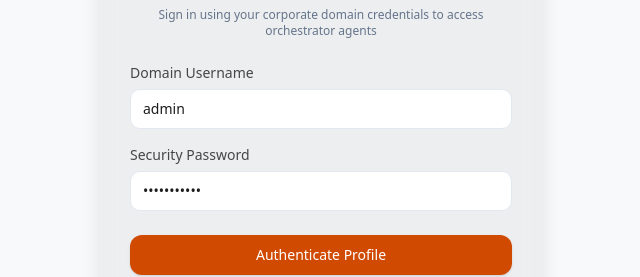
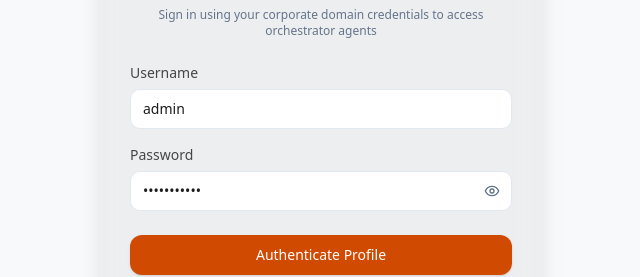
Before and after one commit to Aiinhome-Aivista/new_agent_1_FE, a React (Vite) app: page /login in a window 1280 px wide. Shown: the part 198-475 px from the top of the page, without its empty margins (319-959 px from the left). Built offline with nearby package versions, Linux system fonts and the light colour scheme.

Commit message:
pptx enhanced

```diff
--- a/src/components/TechSelectionModal.tsx
+++ b/src/components/TechSelectionModal.tsx
@@ -73,9 +73,17 @@ export const TechSelectionModal: React.FC<TechSelectionModalProps> = ({ isOpen,
             setChatExplanation(ir.chat_explanation || 'Based on requirements and constraints, I have analyzed the document and prepared 3 optimal technology packages.');
 
             // Set advanced options
-            const rOpts = Array.isArray(ir.rag_options) ? ir.rag_options : [];
-            const gOpts = Array.isArray(ir.guardrail_options) ? ir.guardrail_options : [];
-            const aOpts = Array.isArray(ir.action_engine_options) ? ir.action_engine_options : [];
+            const sortFn = (a: any, b: any) => {
+              const aMentioned = a.name.toLowerCase().includes("mentioned in hla");
+              const bMentioned = b.name.toLowerCase().includes("mentioned in hla");
+              if (aMentioned && !bMentioned) return -1;
+              if (!aMentioned && bMentioned) return 1;
+              return 0;
+            };
+
+            const rOpts = Array.isArray(ir.rag_options) ? ir.rag_options.sort(sortFn) : [];
+            const gOpts = Array.isArray(ir.guardrail_options) ? ir.guardrail_options.sort(sortFn) : [];
+            const aOpts = Array.isArray(ir.action_engine_options) ? ir.action_engine_options.sort(sortFn) : [];
 
             setRagOptions(rOpts);
             if (rOpts.length > 0) setSelectedRag(rOpts[0].id);
@@ -177,9 +185,10 @@ export const TechSelectionModal: React.FC<TechSelectionModalProps> = ({ isOpen,
   };
 
   // Helper to render basic markdown bolding & lists into React elements
-  const renderMarkdown = (text: string) => {
+  const renderMarkdown = (text: any) => {
     if (!text) return null;
-    let formatted = text.replace(/\*\*(.*?)\*\*/g, '<strong>$1</strong>');
+    const strText = Array.isArray(text) ? text.join('\n') : String(text);
+    let formatted = strText.replace(/\*\*(.*?)\*\*/g, '<strong>$1</strong>');
 
     const lines = formatted.split('\n');
     return lines.map((line, idx) => {
@@ -407,7 +416,7 @@ export const TechSelectionModal: React.FC<TechSelectionModalProps> = ({ isOpen,
                     <div className="flex flex-col gap-3">
                       {ragOptions.map((opt, i) => {
                         const isSelected = selectedRag === opt.id;
-                        const isRecommended = i === 0;
+                        const isRecommended = opt.name.toLowerCase().includes("mentioned in hla") || (i === 0 && !ragOptions.some(o => o.name.toLowerCase().includes("mentioned in hla")));
                         return (
                           <div
                             key={opt.id}
@@ -474,7 +483,7 @@ export const TechSelectionModal: React.FC<TechSelectionModalProps> = ({ isOpen,
                     <div className="flex flex-col gap-3">
                       {guardrailOptions.map((opt, i) => {
                         const isSelected = selectedGuardrail === opt.id;
-                        const isRecommended = i === 0;
+                        const isRecommended = opt.name.toLowerCase().includes("mentioned in hla") || (i === 0 && !guardrailOptions.some(o => o.name.toLowerCase().includes("mentioned in hla")));
                         return (
                           <div
                             key={opt.id}
@@ -539,7 +548,7 @@ export const TechSelectionModal: React.FC<TechSelectionModalProps> = ({ isOpen,
                     <div className="flex flex-col gap-3">
                       {actionEngineOptions.map((opt, i) => {
                         const isSelected = selectedActionEngine === opt.id;
-                        const isRecommended = i === 0;
+                        const isRecommended = opt.name.toLowerCase().includes("mentioned in hla") || (i === 0 && !actionEngineOptions.some(o => o.name.toLowerCase().includes("mentioned in hla")));
                         return (
                           <div
                             key={opt.id}
--- a/src/components/ui/Input/Input.tsx
+++ b/src/components/ui/Input/Input.tsx
@@ -1,5 +1,6 @@
-import React, { forwardRef } from 'react';
+import React, { forwardRef, useState } from 'react';
 import { cn } from '../../../utils/cn';
+import { Eye, EyeOff } from 'lucide-react';
 
 export interface InputProps extends React.InputHTMLAttributes<HTMLInputElement> {
   label?: string;
@@ -8,6 +9,10 @@ export interface InputProps extends React.InputHTMLAttributes<HTMLInputElement>
 
 export const Input = forwardRef<HTMLInputElement, InputProps>(
   ({ className, type = 'text', label, error, ...props }, ref) => {
+    const [showPassword, setShowPassword] = useState(false);
+    const isPassword = type === 'password';
+    const inputType = isPassword ? (showPassword ? 'text' : 'password') : type;
+
     return (
       <div className="w-full flex flex-col gap-1.5">
         {label && (
@@ -15,16 +20,28 @@ export const Input = forwardRef<HTMLInputElement, InputProps>(
             {label}
           </label>
         )}
+        <div className="relative">
           <input
-          type={type}
+            type={inputType}
             className={cn(
               "flex h-10 w-full rounded-md border border-input bg-card px-3 py-2 text-sm ring-offset-background file:border-0 file:bg-transparent file:text-sm file:font-medium placeholder:text-muted-foreground focus-visible:outline-none focus-visible:ring-2 focus-visible:ring-primary focus-visible:ring-offset-2 disabled:cursor-not-allowed disabled:opacity-50",
+              isPassword && "pr-10",
               error && "border-destructive focus-visible:ring-destructive",
               className
             )}
             ref={ref}
             {...props}
           />
+          {isPassword && (
+            <button
+              type="button"
+              className="absolute right-3 top-1/2 -translate-y-1/2 text-muted-foreground hover:text-foreground focus:outline-none"
+              onClick={() => setShowPassword(!showPassword)}
+            >
+              {showPassword ? <EyeOff size={16} /> : <Eye size={16} />}
+            </button>
+          )}
+        </div>
         {error && (
           <span className="text-xs text-destructive font-medium">
             {error}
--- a/src/pages/Login/Login.tsx
+++ b/src/pages/Login/Login.tsx
@@ -83,7 +83,7 @@ const Login: React.FC = () => {
 
           <form onSubmit={handleSubmit(onSubmit)} className="flex flex-col gap-4">
             <Input
-              label="Domain Username"
+              label="Username"
               type="text"
               placeholder="e.g. admin"
               error={errors.username?.message as string}
@@ -91,7 +91,7 @@ const Login: React.FC = () => {
             />
 
             <Input
-              label="Security Password"
+              label="Password"
               type="password"
               placeholder="••••••••"
               error={errors.password?.message as string}
```
Lines whose indentation alone changed are shown as unchanged.
